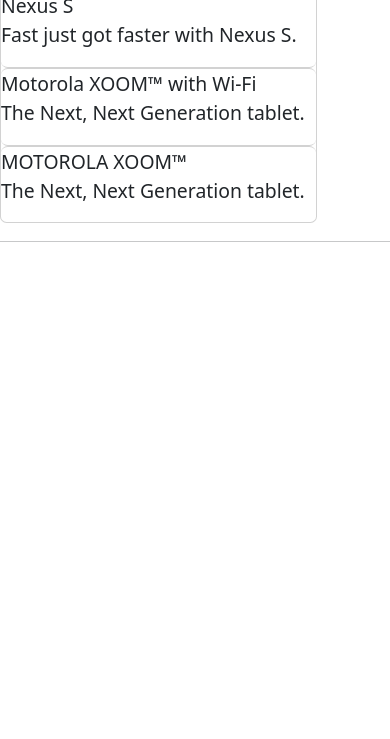
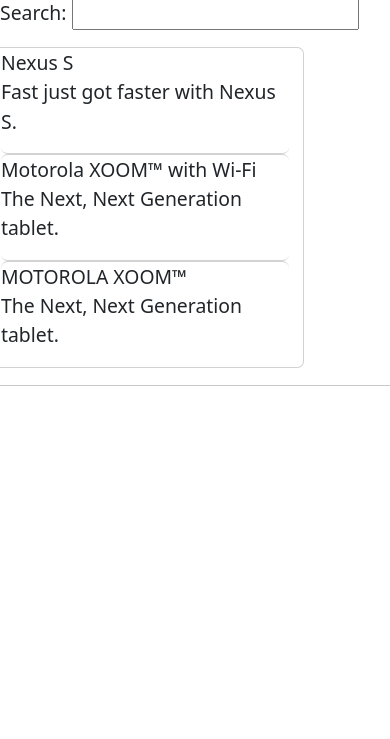
Before and after one commit to ricardomlourenco/AngularJS-WebApi, a plain HTML site: page wwwroot/index.html in a window 390 px wide. Shown: the part 105-844 px from the top of the page. Drawn offline with nearby package versions, Linux system fonts and the light colour scheme.

Commit message:
adds filter feature to phone-list component

```diff
--- a/wwwroot/js/phone-list/phone-list.component.html
+++ b/wwwroot/js/phone-list/phone-list.component.html
@@ -1,8 +1,15 @@
-<div class="card" style="width: 18rem;">
+<div class="row">
+
+  <div class="col-md-2 mt-1">
+    Search: <input type="text" ng-model="$ctrl.query" />
+  </div>
+
+  <div class="card mt-3" style="width: 18rem;">
     <ul class="list-group list-group-flush>
-      <li class="list-group-item" ng-repeat="phone in $ctrl.phones">
+      <li class="list-group-item" ng-repeat="phone in $ctrl.phones | filter:$ctrl.query">
         <span>{{phone.name}}</span>
         <p>{{phone.snippet}}</p>
       </li>
     </ul>
+  </div>
 </div>
```
